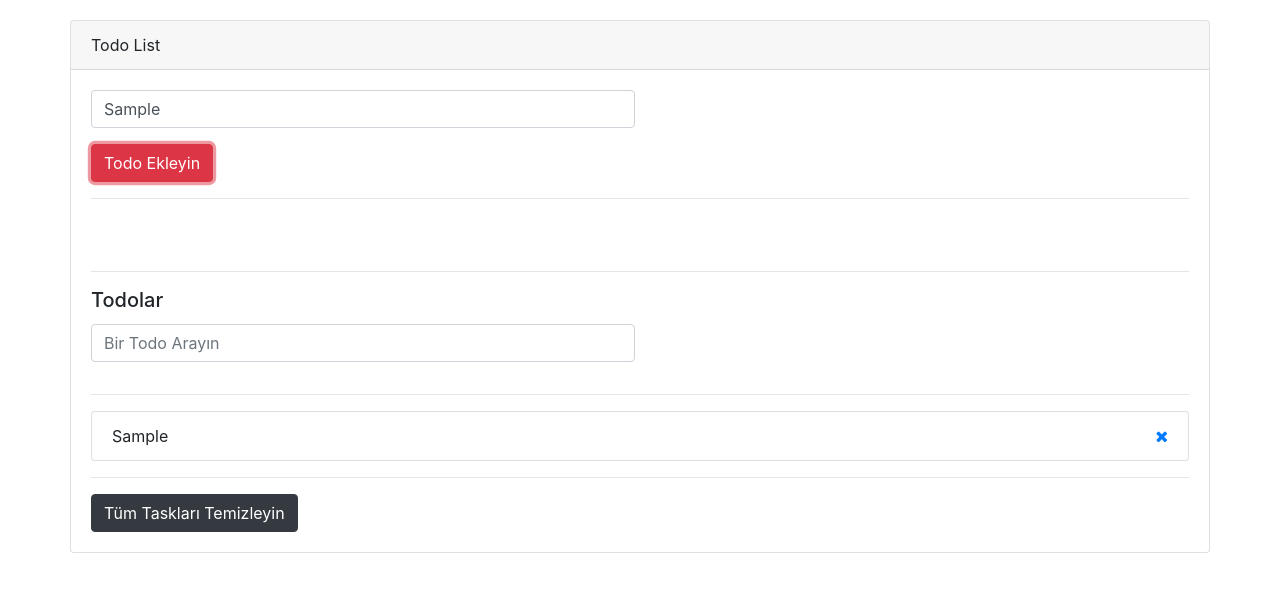
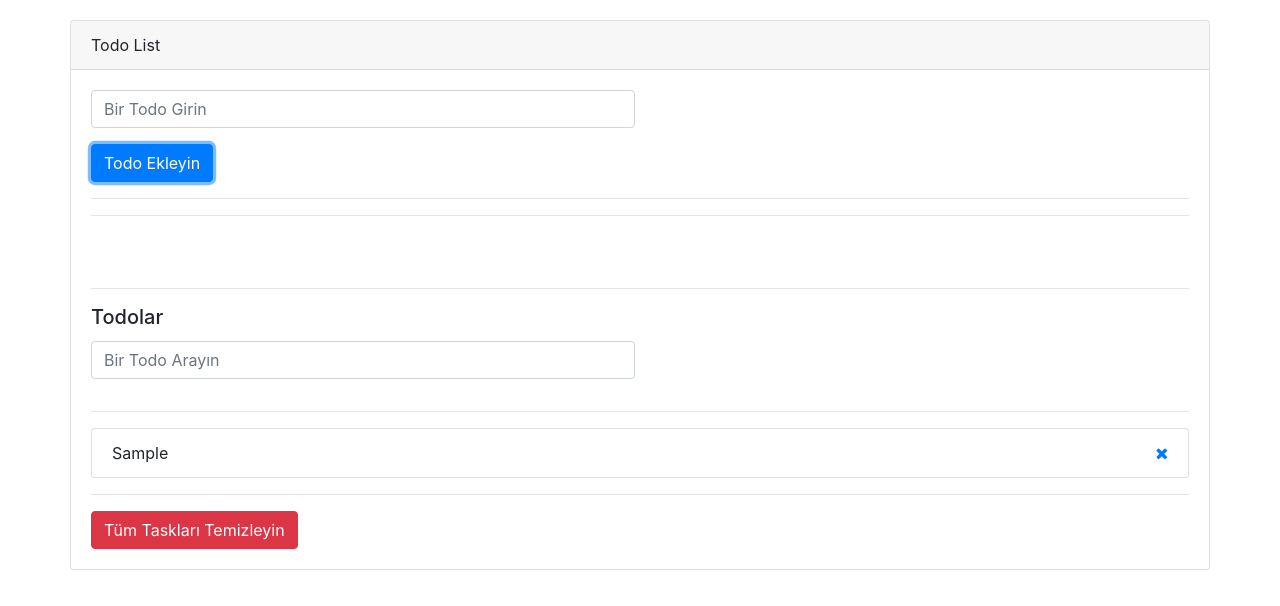
Before and after one commit to eneskplan/todo-list, a plain HTML site: page index.html in a window 1280 px wide. Both pictures are taken after typing "Sample" into the empty fields and a click on the button "Todo Ekleyin". Drawn offline with nearby package versions, Linux system fonts and the light colour scheme.

Commit message:
added alert

```diff
--- a/index.html
+++ b/index.html
@@ -21,8 +21,10 @@
                                 <input class="form-control" type="text" name="todo" id = "todo" placeholder="Bir Todo Girin">
                             </div>
                         </div>
-                        <button type="submit" class="btn btn-danger">Todo Ekleyin</button>
+                        <button type="submit" class="btn btn-primary">Todo Ekleyin</button>
                     </form>
+                    <hr>
+
                     <hr>
 
 
@@ -50,7 +52,7 @@
 
                     </ul>
                     <hr>
-                    <a id = "clear-todos" class="btn btn-dark" href="#">Tüm Taskları Temizleyin</a>
+                    <a id = "clear-todos" class="btn btn-danger" href="#">Tüm Taskları Temizleyin</a>
                 </div>
               </div>
 
--- a/todo.js
+++ b/todo.js
@@ -1,3 +1,5 @@
+const firstCardBody = document.querySelectorAll(".card-body")[0];
+const secondCardBody = document.querySelectorAll(".card-body")[1];
 
 const todoForm = document.querySelector("#todo-form") //form
 const todoInput = document.querySelector("#todo") //input
@@ -16,9 +18,25 @@ function eventListeners(){
 function addTodo(e){
     const newTodo = todoInput.value.trim();
 
-    addTodoUI(newTodo);
+    if(newTodo === ""){
+        showAlert("danger","Lütfen bir to do giriniz");
+    }
+    else{
+        addTodoUI(newTodo);
+        showAlert("success","Todo başarıyla eklendi...")
+    }
 
     e.preventDefault();
+}
+
+function showAlert(type,message){
+    const alert = document.createElement("div");
+    alert.className=`alert alert-${type}`;
+    alert.textContent = message;
+    firstCardBody.appendChild(alert);
+    setTimeout(function(){
+        alert.remove();
+    },1000);
 }
 
 function addTodoUI(newTodo){
@@ -36,4 +54,5 @@ function addTodoUI(newTodo){
     listItem.appendChild(link);
 
     list.appendChild(listItem)
+    todoInput.value="";
 }
```
